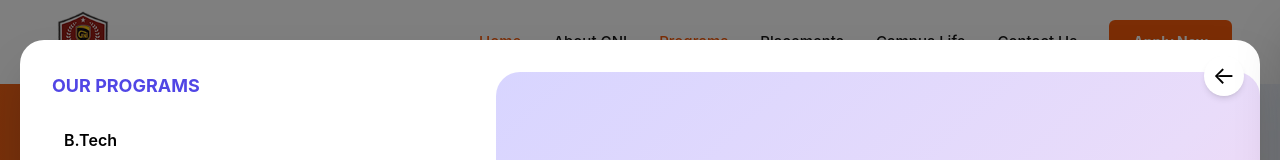
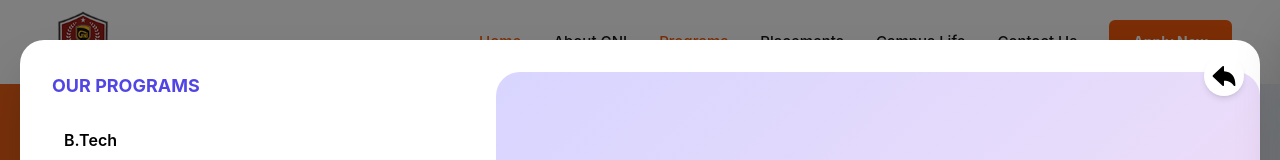
Before and after one commit to Nikhilguleria98/GNI, a React (Vite) app in the folder frontend/: page / in a window 1280 px wide. Both pictures are taken after a click on the button "Programs". Shown: the top 160 px of the page. Built offline with nearby package versions, Linux system fonts and the light colour scheme.

Commit message:
ProgramsSlider update

```diff
--- a/frontend/src/pages/ProgramsSlider/ProgramsSlider.jsx
+++ b/frontend/src/pages/ProgramsSlider/ProgramsSlider.jsx
@@ -1,5 +1,5 @@
 import { Link } from "react-router-dom";
-
+import { IoArrowUndo } from "react-icons/io5";
 const programs = [
   { name: "B.Tech", slug: "btech" },
   { name: "M.Tech", slug: "mtech" },
@@ -45,11 +45,11 @@ const ProgramsSlider = ({ isOpen, onClose }) => {
       >
         {/* Close Button */}
         <button
-          type="button"
-          onClick={onClose}
-          className="absolute right-4 top-4 z-30 flex h-10 w-10 items-center justify-center rounded-full bg-white shadow-md text-2xl"
+             type="button"
+             onClick={onClose}
+             className="absolute right-4 top-4 z-30 flex h-10 w-10 items-center justify-center rounded-full bg-white shadow-md text-2xl"
         >
-          ←
+          <IoArrowUndo size={28}/>
         </button>
 
         {/* Content */}
```
